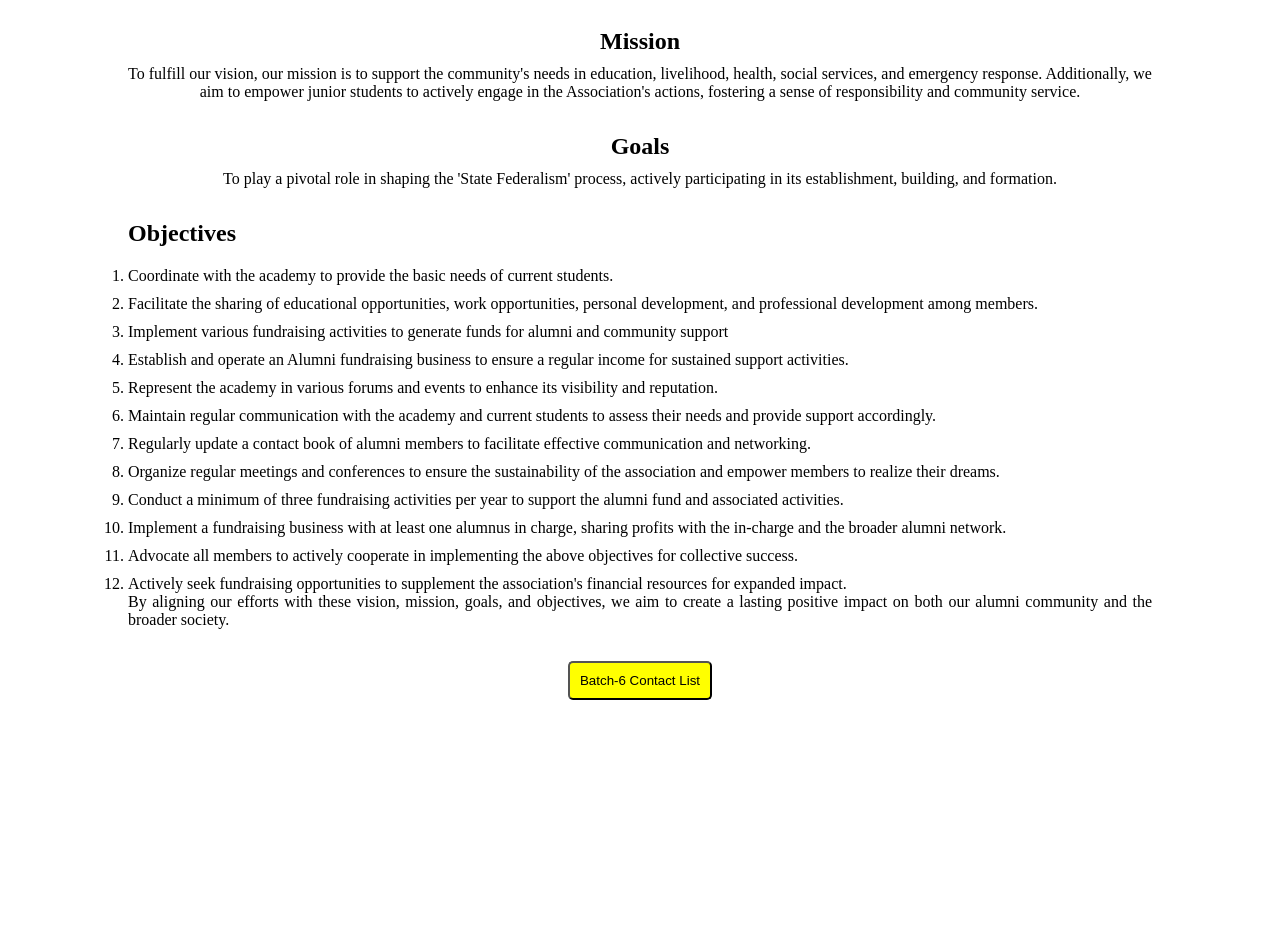
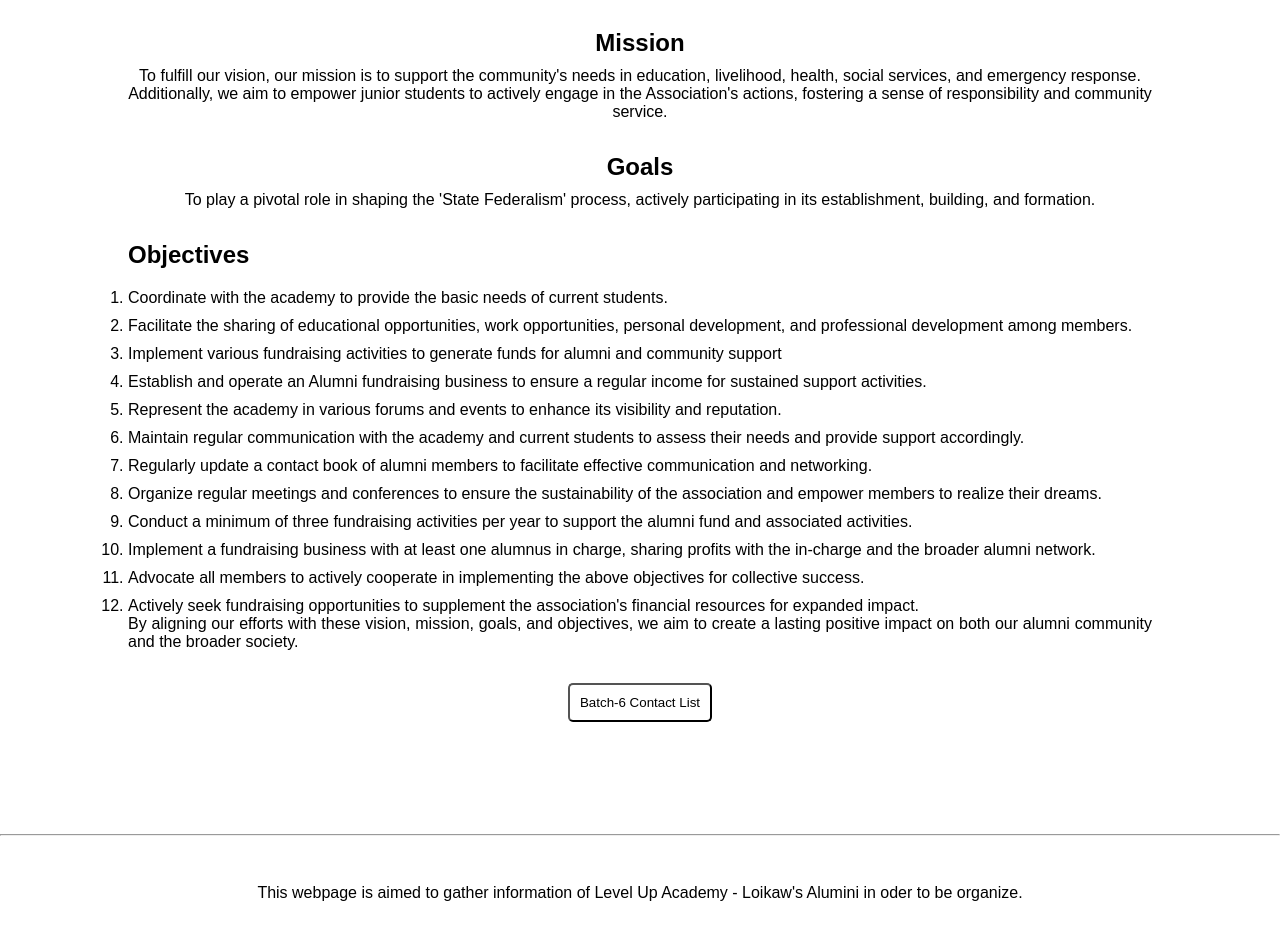
Before and after one commit to saiminn/LUA-B-6-ContactLists, a plain HTML site: page index.html in a window 1280 px wide. Shown: the part 564-1514 px from the top of the page. Before the commit the page ends 1328 px from the top, so only its background shows below. Drawn offline with Linux system fonts and the light colour scheme.

Commit message:
add footer

```diff
--- a/index.html
+++ b/index.html
@@ -100,11 +100,19 @@
         >
       </div>
       <div class="data">
-        <a target="_blank"
+        <a
+          target="_blank"
           href="https://docs.google.com/spreadsheets/d/1FR8ho77yUtPi6vQk42choKuiMyqh5VLtOm-B8MdPZCg/edit#gid=0"
           ><button class="btn">Batch-6 Contact List</button></a
         >
       </div>
     </div>
+    <hr />
+    <footer>
+      <div class="footer">
+        This webpage is aimed to gather information of Level Up Academy -
+        Loikaw's Alumini in oder to be organize.
+      </div>
+    </footer>
   </body>
 </html>
--- a/style.css
+++ b/style.css
@@ -1,13 +1,9 @@
-@media screen and (max-width: 600px){
 
-
-
-
-}
 
 *{
     margin: 0;
     padding: 0;
+    font-family: "Poppins", sans-serif;
 }
 
 .container {
@@ -75,10 +71,24 @@ h2 {
     border-radius: 5px;
     transition: 1s;
     outline: none;
+    background-color: transparent;
+
 }
 
 .btn:hover {
     cursor: pointer;
-     background-color: blue;
-     color: black;
+    transform: scale(1.1);
 }
+
+hr {
+    margin: 3rem 0;
+}
+footer {
+    display: flex;
+    justify-content: center;
+}
+.footer {
+    margin-bottom: 3rem;
+    width: 80%;
+    text-align: center;
+}
```
